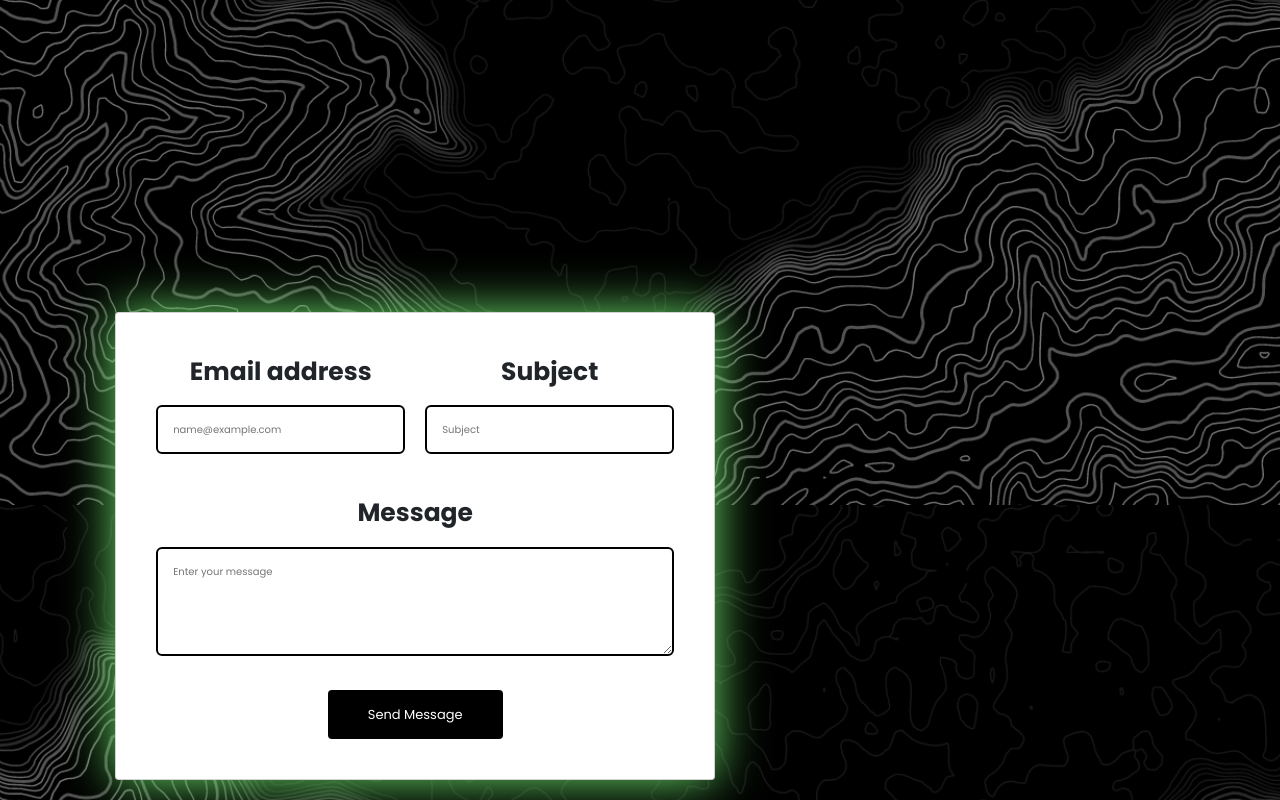
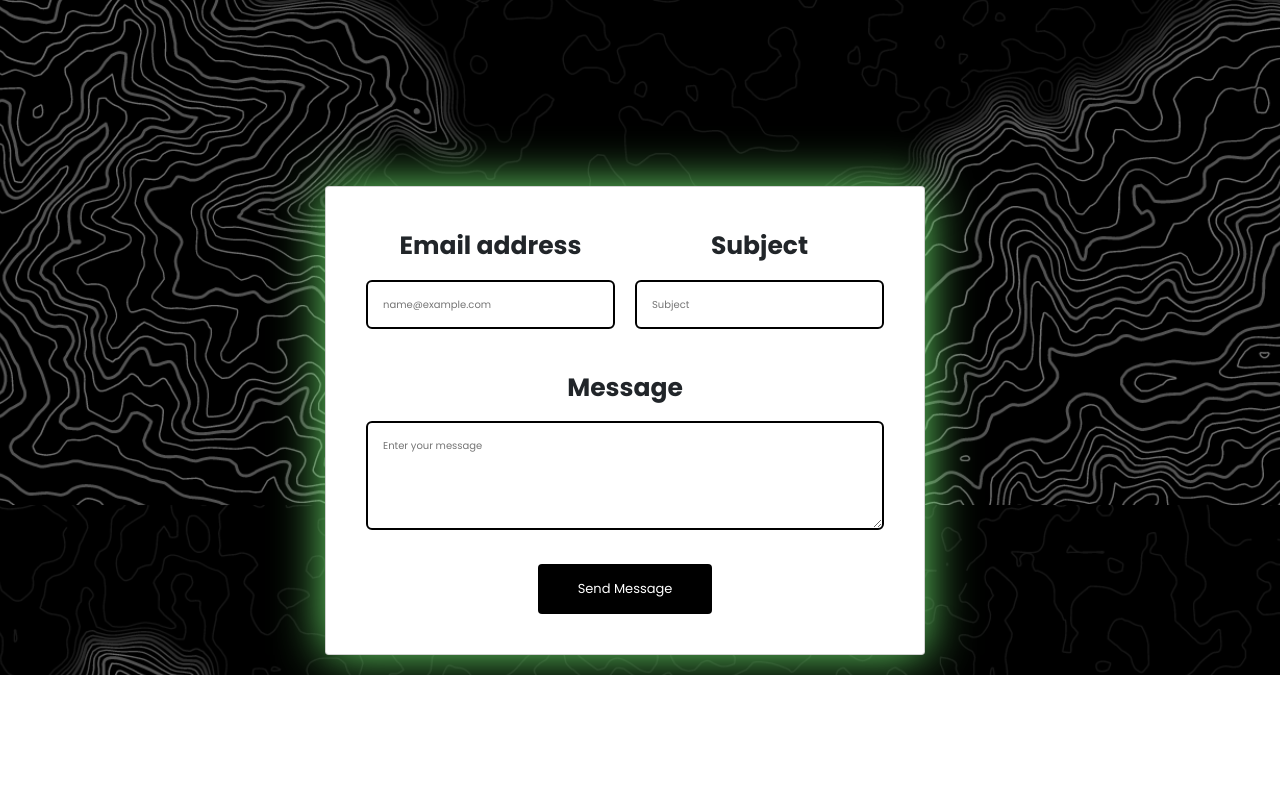
Before and after one commit to SusiBaril/Midterm, a plain HTML site: page index.html in a window 1280 px wide. Shown: the part 3495-4295 px from the top of the page. After the commit the page ends 4170 px from the top, so only its background shows below. Drawn offline with nearby package versions, Linux system fonts and the light colour scheme; a web font is replaced by a local one.

Commit message:
Update index.html

```diff
--- a/index.html
+++ b/index.html
@@ -170,6 +170,7 @@
       <h3 class="heading">Contact</h3>
 
 
+        <div class="container1">
         <div class="card">
           <div class="card-body">
             <div class="mb-3 form-flex">
@@ -189,6 +190,7 @@
             <button class="btn1" onclick="sendMessage()">Send Message</button>
           </div>
         </div>
+      </div>
 
 
     </section>
```
